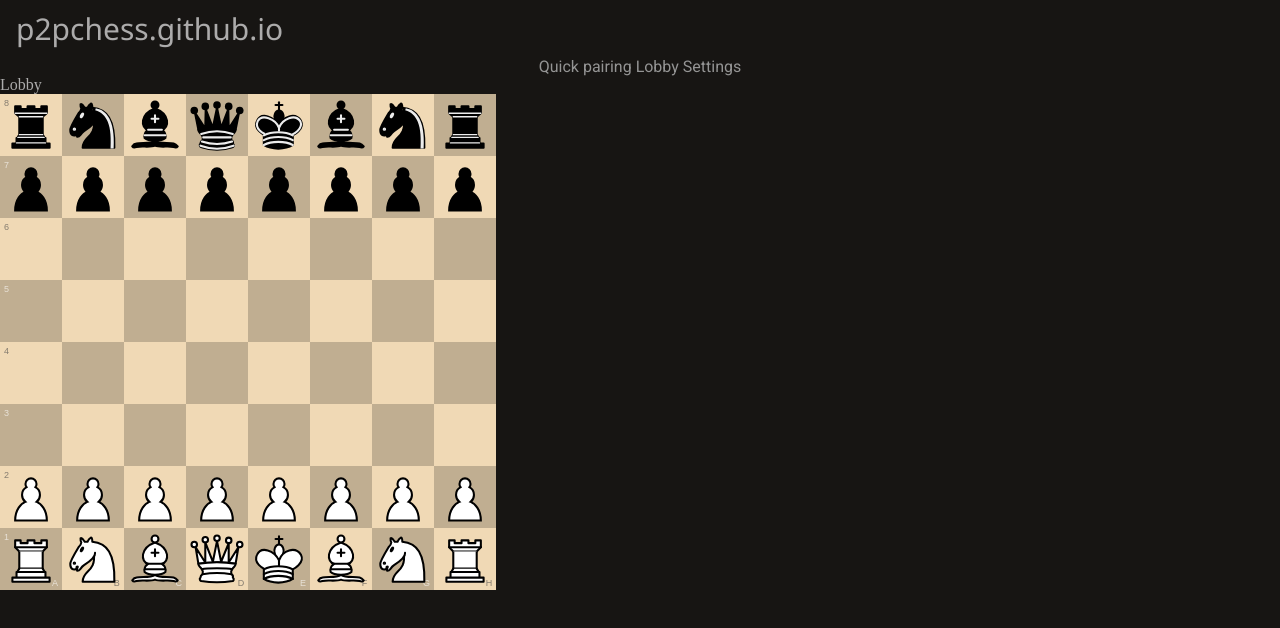
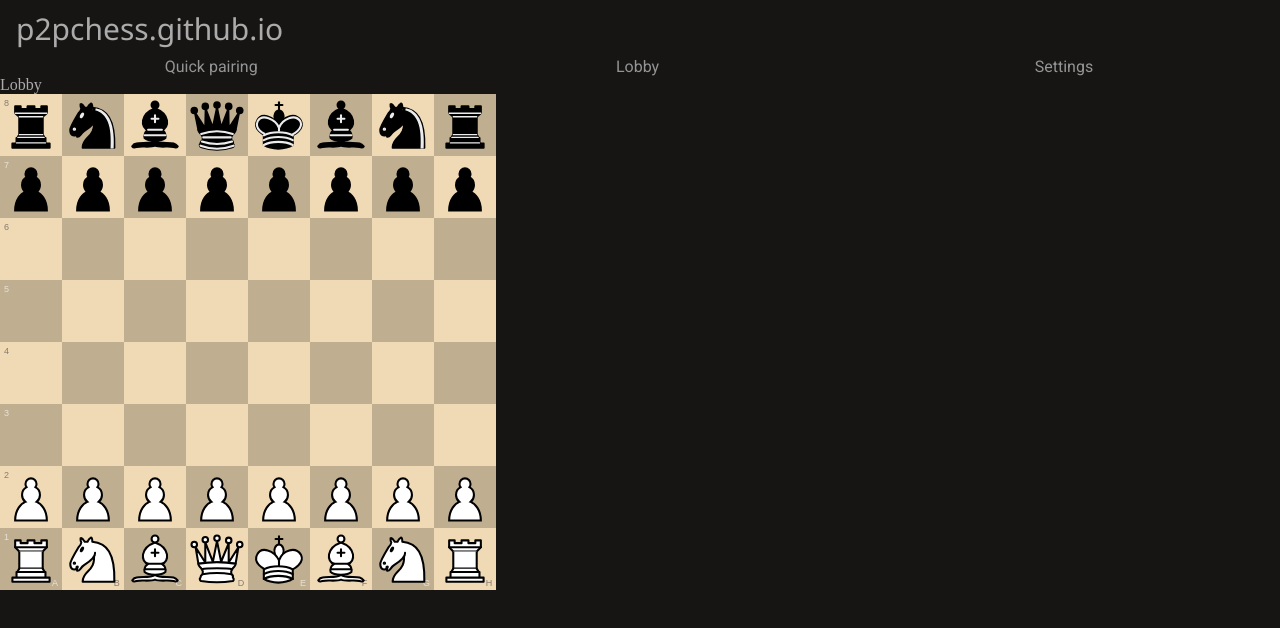
Before and after one commit to p2pchess/p2pchess.github.io, a plain HTML site: page index.html in a window 1280 px wide. Drawn offline with Linux system fonts and the light colour scheme; files whose address does not match are found by name.

Commit message:
Update index.css

```diff
--- a/css/index.css
+++ b/css/index.css
@@ -22,10 +22,6 @@ html, body, p {
 	padding: 0.5rem 1rem;
 }
 
-.navbar {
-	text-align: center;
-}
-
 .bar-item {
 	font-family: "Roboto", Sans-Serif;
 	font-size:16px;
@@ -34,6 +30,12 @@ html, body, p {
 	border: none;
 	padding: 0;
 	cursor: pointer;
+	width: 33%;
+	text-align: center;
+}
+
+.bar-item:hover {
+	color: #bababa;
 }
 
 #chessground {
```
